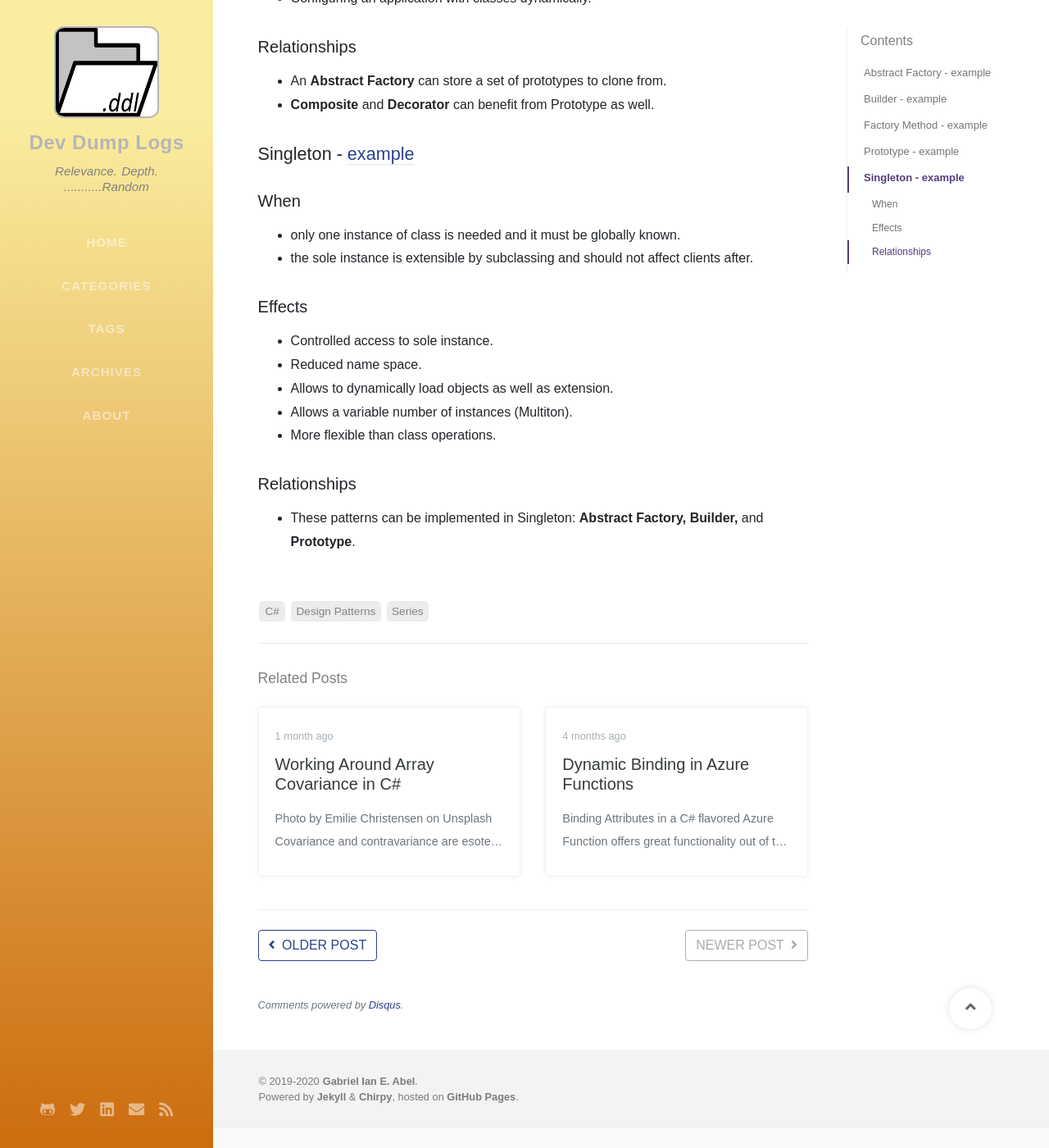
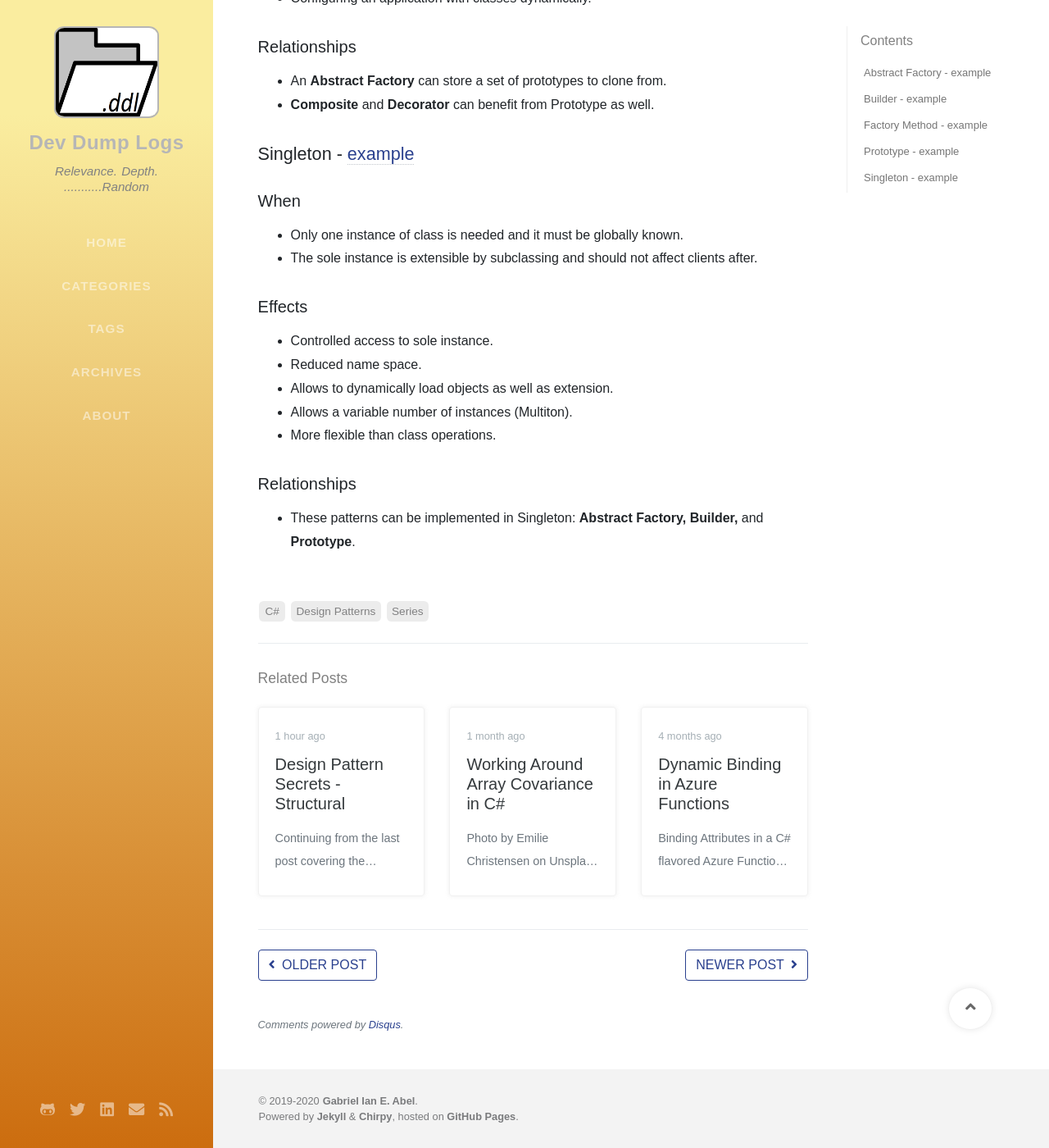
Before and after one commit to IanEscober/ianescober.github.io, a Jekyll site: the page built from _posts/2020-01-14-design-patterns-secrets-creational.md, in a window 1280 px wide and 1400 px high, scrolled down 2989 px. Shown: the whole window at 82% size. Built offline with Jekyll 4.4.1, drawn with Linux system fonts in a browser that asks for light colours; nearby versions of some CDN libraries; some web fonts are replaced; comment, search, counter and statistics services are not loaded.

Commit message:
Added 'Design Patterns Secrets - Structural' Post

```diff
--- a/_posts/2020-01-14-design-patterns-secrets-creational.md
+++ b/_posts/2020-01-14-design-patterns-secrets-creational.md
@@ -86,8 +86,8 @@
 
 ## Singleton - [example](https://github.com/IanEscober/DesignPatterns/tree/master/src/Singleton)
 ### When
-- only one instance of class is needed and it must be globally known.
-- the sole instance is extensible by subclassing and should not affect clients after.
+- Only one instance of class is needed and it must be globally known.
+- The sole instance is extensible by subclassing and should not affect clients after.
 
 ### Effects
 - Controlled access to sole instance.
--- /dev/null
+++ b/_posts/2020-02-09-design-patterns-secrets-structural.md
@@ -0,0 +1,29 @@
+---
+title: Design Pattern Secrets - Structural
+date: Y2020-02-09 21:47:20 +0800
+categories: [Tech, C#]
+tags: [C#, Design Patterns, Series]
+---
+
+Continuing from the last post covering the [Creational Design Pattern Secrets](https://ianescober.github.io/posts/design-patterns-secrets-creational/), this post will also be structured again in:
+- __When__
+- __Effects__
+- __Relationships__
+
+As said before this will be a quick catalog of information that are rarely highlighted about Design Patterns. Examples can be found at my [Github](http://github.com/ianescober/designpatterns).
+
+# Creational Patterns
+## Adapter - [example](https://github.com/IanEscober/DesignPatterns/tree/master/src/Adapter)
+### When
+- An interface of a class do not coincide with your needs.
+- A common class that mediates other incompatible classes with each other.
+- A need to use several classes or interfaces without inheriting.
+### Effects
+- A single reusable class can work with many other classes.
+- The Adapter class can override some behavior of the classes it is supporting.
+- The Adapter class is prone to "doing to much".
+
+### Relationships
+- Similar to __Bridge__ which is about seperating interfaces from implementation while Adapter is about modifying interfaces to make it work with other.
+- Similar to __Decorator__ which adds funcionality to classes without altering its interface. Supporting recursive implementation, which is not possible with Adapter.
+- Similar to __Proxy__ which creates a "proxy" to make classes work with each other.
```
